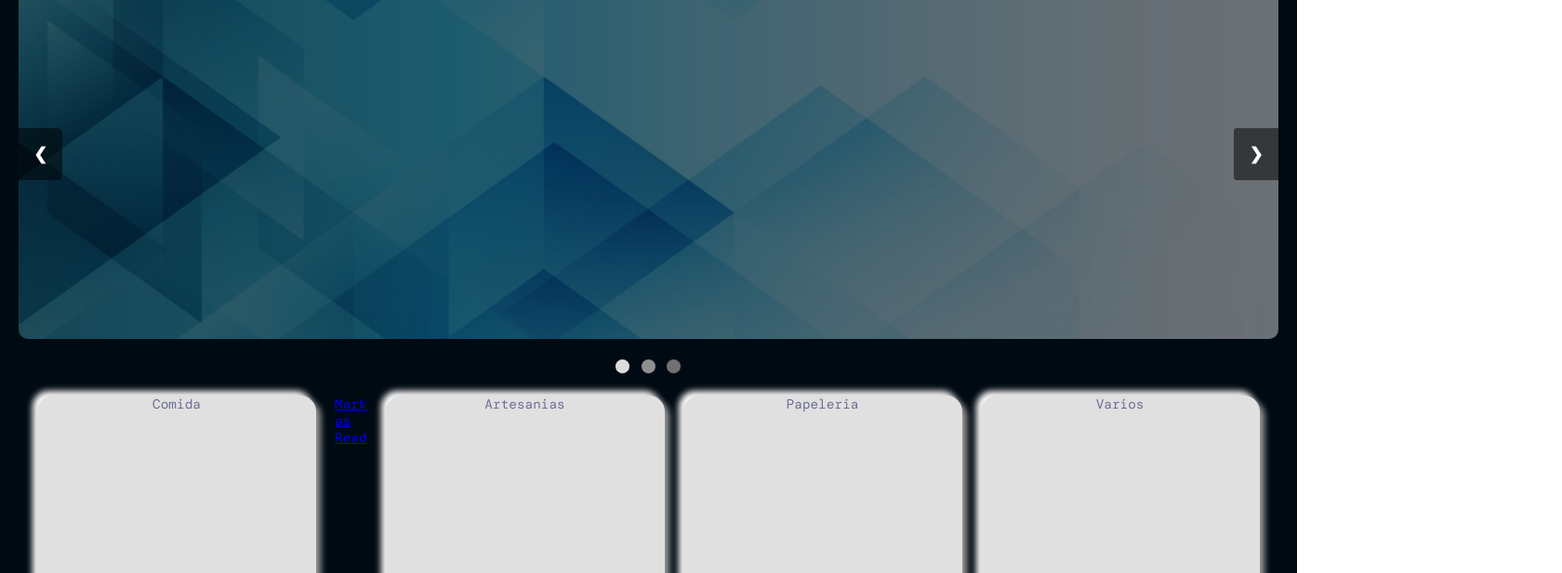
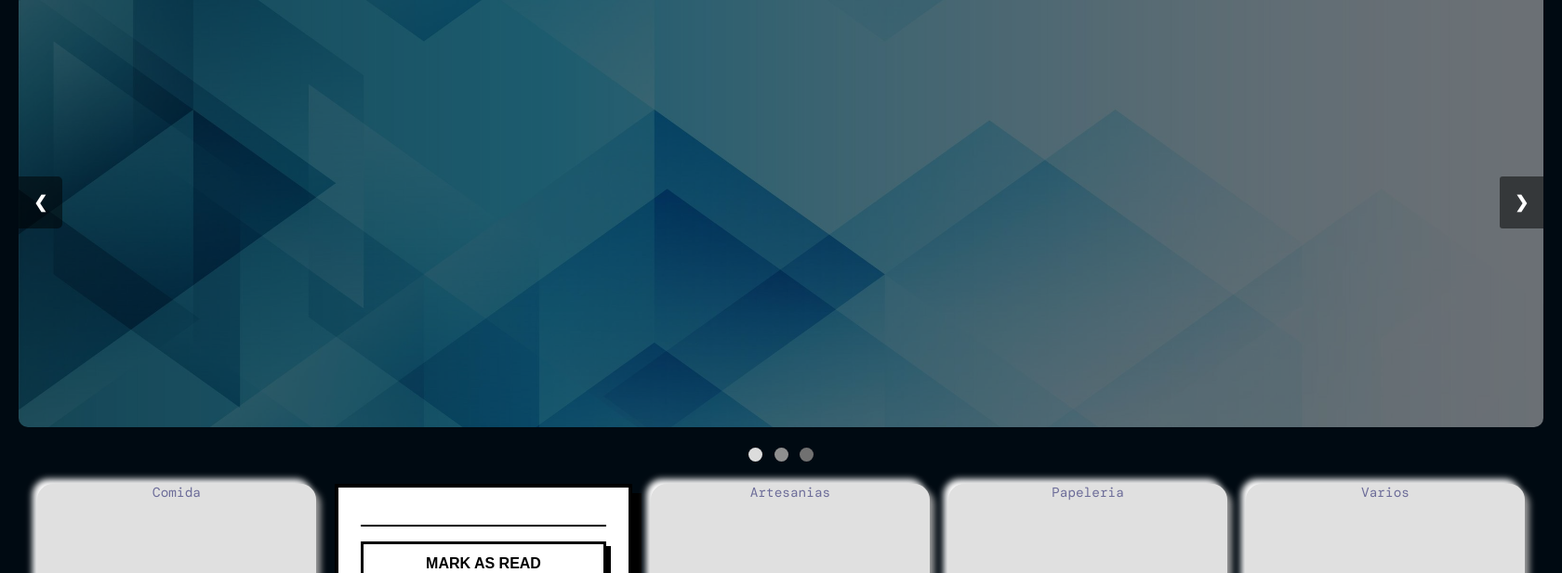
Before and after one commit to malgohip/Onix, a website: page index.html in a window 1280 px wide. Shown: the part 111-728 px from the top of the page at 93% size, 1680 px wide, since content can reach past the window. Drawn offline with nearby package versions, Linux system fonts and the light colour scheme; a web font is replaced by a local one.

Commit message:
Update styles.css

```diff
--- a/css/styles.css
+++ b/css/styles.css
@@ -252,6 +252,94 @@ body {
     background: #e0e0e0;
     box-shadow: 5px 5px 7px #9d9d9d, -5px -5px 7px #ffffff;
 }
+
+/* content card start */
+
+.brutalist-card {
+    width: 320px;
+    border: 4px solid #000;
+    background-color: #fff;
+    padding: 1.5rem;
+    box-shadow: 10px 10px 0 #000;
+    font-family: "Arial", sans-serif;
+  }
+
+  .brutalist-card__header {
+    display: flex;
+    align-items: center;
+    gap: 1rem;
+    margin-bottom: 1rem;
+    border-bottom: 2px solid #000;
+    padding-bottom: 1rem;
+  }
+
+  .brutalist-card__actions {
+    margin-top: 1rem;
+  }
+
+  .brutalist-card__button {
+    display: block;
+    width: 100%;
+    padding: 0.75rem;
+    text-align: center;
+    font-size: 1rem;
+    font-weight: 700;
+    text-transform: uppercase;
+    border: 3px solid #000;
+    background-color: #fff;
+    color: #000;
+    position: relative;
+    transition: all 0.2s ease;
+    box-shadow: 5px 5px 0 #000;
+    overflow: hidden;
+    text-decoration: none;
+    margin-bottom: 1rem;
+  }
+
+  .brutalist-card__button--read {
+    background-color: #000;
+    color: #fff;
+  }
+
+  .brutalist-card__button::before {
+    content: "";
+    position: absolute;
+    top: 0;
+    left: -100%;
+    width: 100%;
+    height: 100%;
+    background: linear-gradient(
+      120deg,
+      transparent,
+      rgba(255, 255, 255, 0.3),
+      transparent
+    );
+    transition: all 0.6s;
+  }
+
+  .brutalist-card__button:hover::before {
+    left: 100%;
+  }
+
+  .brutalist-card__button:hover {
+    transform: translate(-2px, -2px);
+    box-shadow: 7px 7px 0 #000;
+  }
+
+  .brutalist-card__button--mark:hover {
+    background-color: #296fbb;
+    border-color: #296fbb;
+    color: #fff;
+    box-shadow: 7px 7px 0 #004280;
+  }
+  .brutalist-card__button:active {
+    transform: translate(5px, 5px);
+    box-shadow: none;
+  }
+
+
+/* content card end */
+
 /* category panel end */
 
 /* main end */
```
